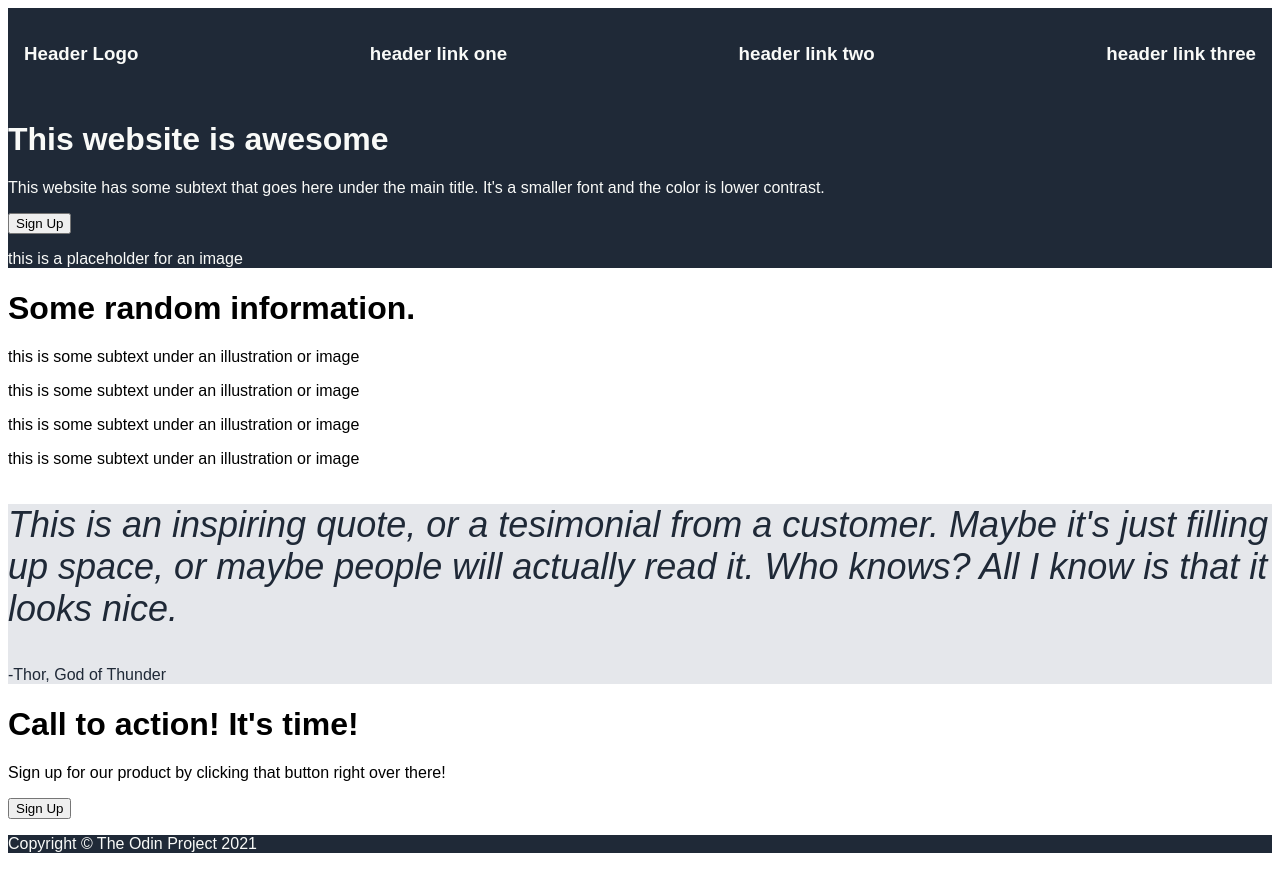
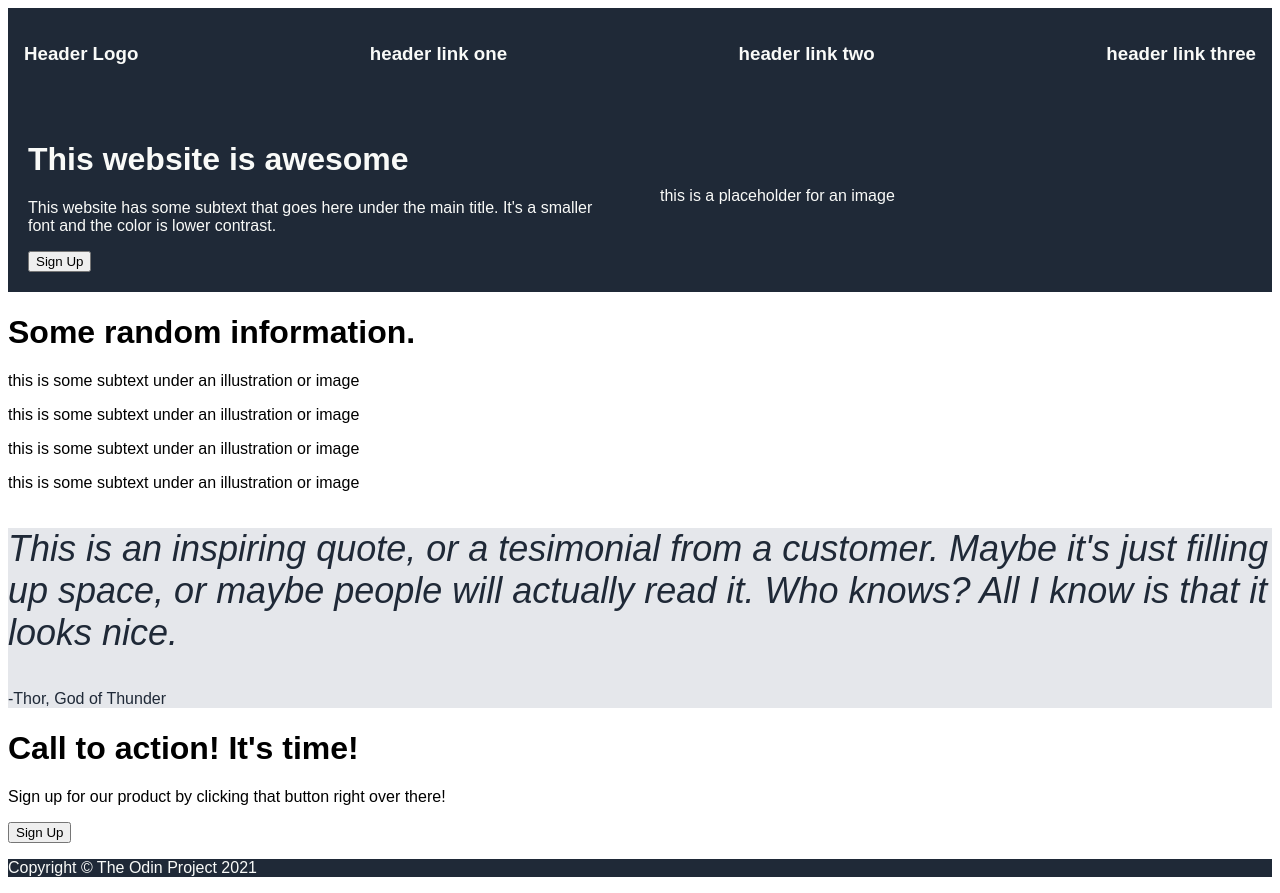
Before and after one commit to imattinger/odin-landing-page, a plain HTML site: page index.html in a window 1280 px wide. Before the commit the page ends 869 px from the top, so only its background shows below. Drawn offline with Linux system fonts and the light colour scheme.

Commit message:
Apply flexbox to "This website is awesome" section

```diff
--- a/style.css
+++ b/style.css
@@ -24,3 +24,14 @@
     justify-content: space-between;
     padding: 16px;
 }
+
+.awesome-block {
+    display: flex;
+    align-items: center;
+    justify-content: center;
+}
+
+.awesome-block div {
+    flex: 1;
+    margin: 20px;
+}
```
